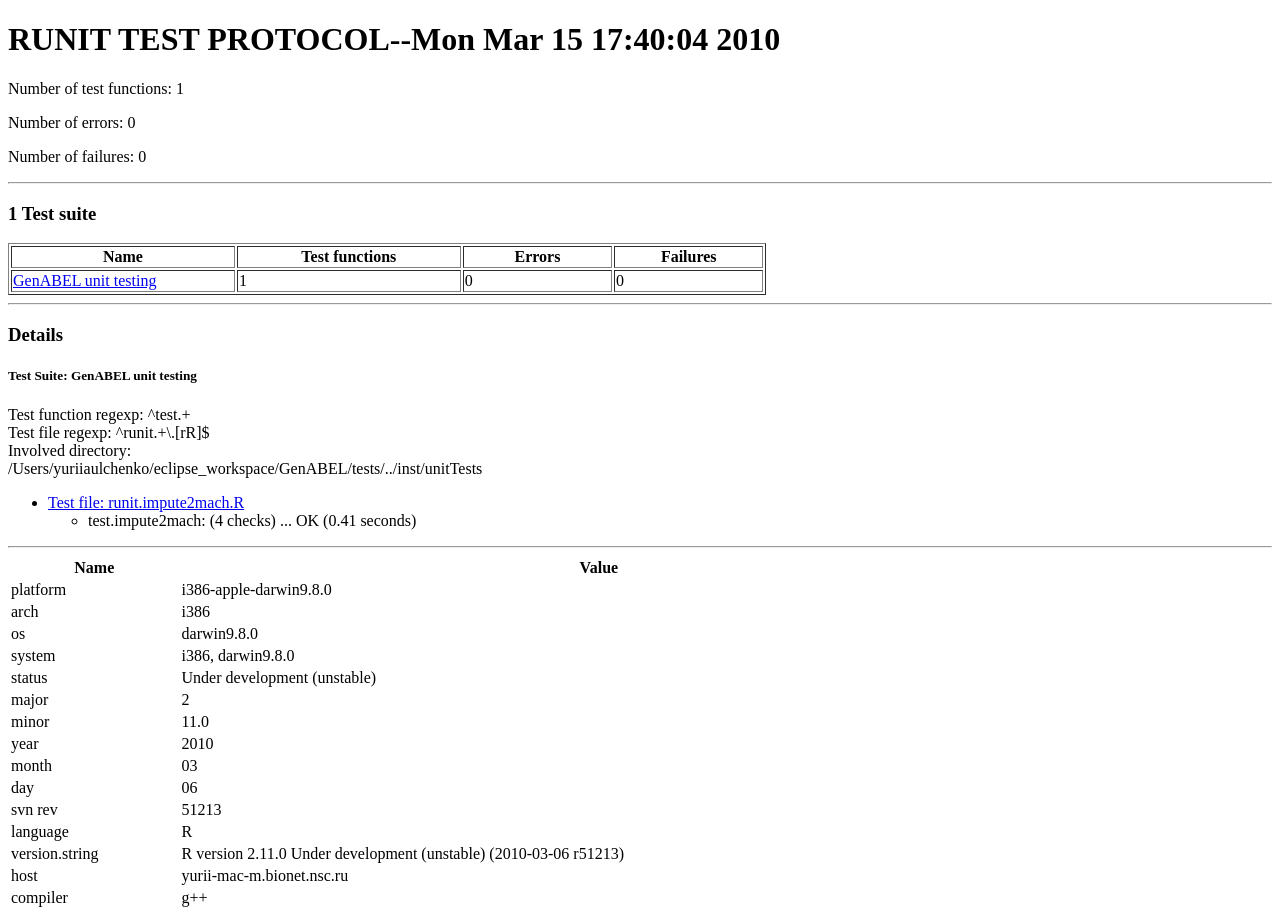
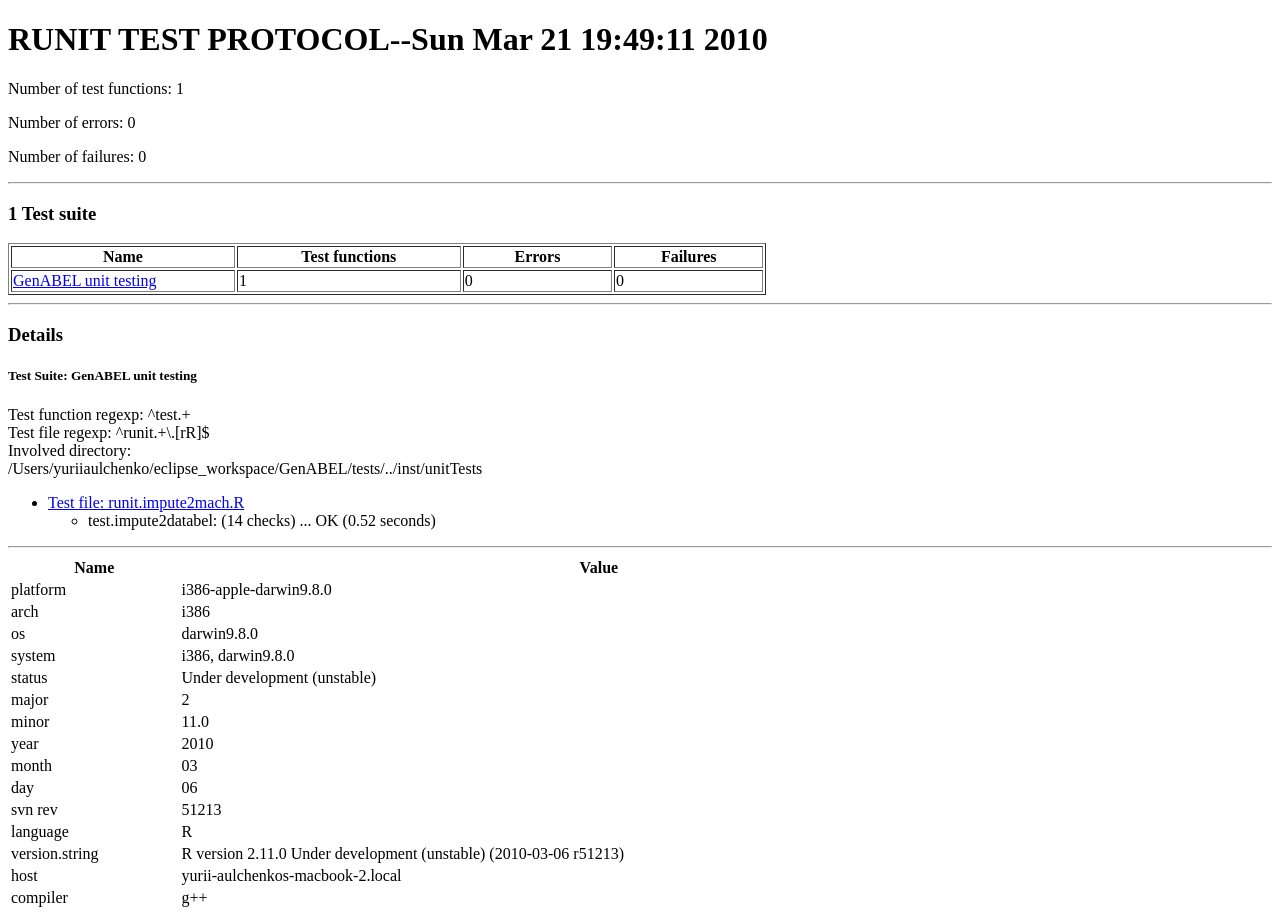
Before and after one commit to GenABEL-Project/GenABEL, a plain HTML site: page inst/unitTests/report.html in a window 1280 px wide. Drawn offline with Linux system fonts and the light colour scheme.

Commit message:
changes related to refactoring of DatABEL
git-svn-id: svn+ssh://svn.r-forge.r-project.org/svnroot/genabel/pkg/GenABEL@343 edb9625f-4e0d-4859-8d74-9fd3b1da38cb

```diff
--- a/inst/unitTests/report.html
+++ b/inst/unitTests/report.html
@@ -1,8 +1,8 @@
 <!DOCTYPE HTML PUBLIC "-//W3C//DTD HTML 4.01 Transitional//EN"
 "http://www.w3.org/TR/html4/transitional.dtd">
-<html><head><title>RUNIT TEST PROTOCOL--Mon Mar 15 17:40:04 2010</title>
+<html><head><title>RUNIT TEST PROTOCOL--Sun Mar 21 19:49:11 2010</title>
 </head>
-<body><h1 TRUE>RUNIT TEST PROTOCOL--Mon Mar 15 17:40:04 2010</h1>
+<body><h1 TRUE>RUNIT TEST PROTOCOL--Sun Mar 21 19:49:11 2010</h1>
 <p>Number of test functions: 1</p>
 <p>Number of errors: 0</p>
 <p>Number of failures: 0</p>
@@ -23,7 +23,7 @@
 <hr>
 <h3 TRUE>Details</h3>
 <p><a name="GenABEL unit testing"><h5 TRUE>Test Suite: GenABEL unit testing</h5>
-</a>Test function regexp: ^test.+<br/>Test file regexp: ^runit.+\.[rR]$<br/>Involved directory:<br/>/Users/yuriiaulchenko/eclipse_workspace/GenABEL/tests/../inst/unitTests<br/><ul><li><a href="/Users/yuriiaulchenko/eclipse_workspace/GenABEL/tests/../inst/unitTests/runit.impute2mach.R">Test file: runit.impute2mach.R</a><ul><li><a name="GenABEL unit testing__Users_yuriiaulchenko_eclipse_workspace_GenABEL_tests_.._inst_unitTests_runit.impute2mach.R_test.impute2mach">test.impute2mach: (4 checks) ... OK (0.41 seconds)<br/></a></li></ul></li></ul><hr>
+</a>Test function regexp: ^test.+<br/>Test file regexp: ^runit.+\.[rR]$<br/>Involved directory:<br/>/Users/yuriiaulchenko/eclipse_workspace/GenABEL/tests/../inst/unitTests<br/><ul><li><a href="/Users/yuriiaulchenko/eclipse_workspace/GenABEL/tests/../inst/unitTests/runit.impute2mach.R">Test file: runit.impute2mach.R</a><ul><li><a name="GenABEL unit testing__Users_yuriiaulchenko_eclipse_workspace_GenABEL_tests_.._inst_unitTests_runit.impute2mach.R_test.impute2databel">test.impute2databel: (14 checks) ... OK (0.52 seconds)<br/></a></li></ul></li></ul><hr>
 <table border="0" width="80%" >
 <tr><th>Name</th>
 <th>Value</th>
@@ -68,7 +68,7 @@
 <td>R version 2.11.0 Under development (unstable) (2010-03-06 r51213)</td>
 </tr>
 <tr><td>host</td>
-<td>yurii-mac-m.bionet.nsc.ru</td>
+<td>yurii-aulchenkos-macbook-2.local</td>
 </tr>
 <tr><td>compiler</td>
 <td>g++</td>
```
Also changed, not shown: inst/unitTests/report.txt, inst/unitTests/reportSummary.txt, 3 other files.
